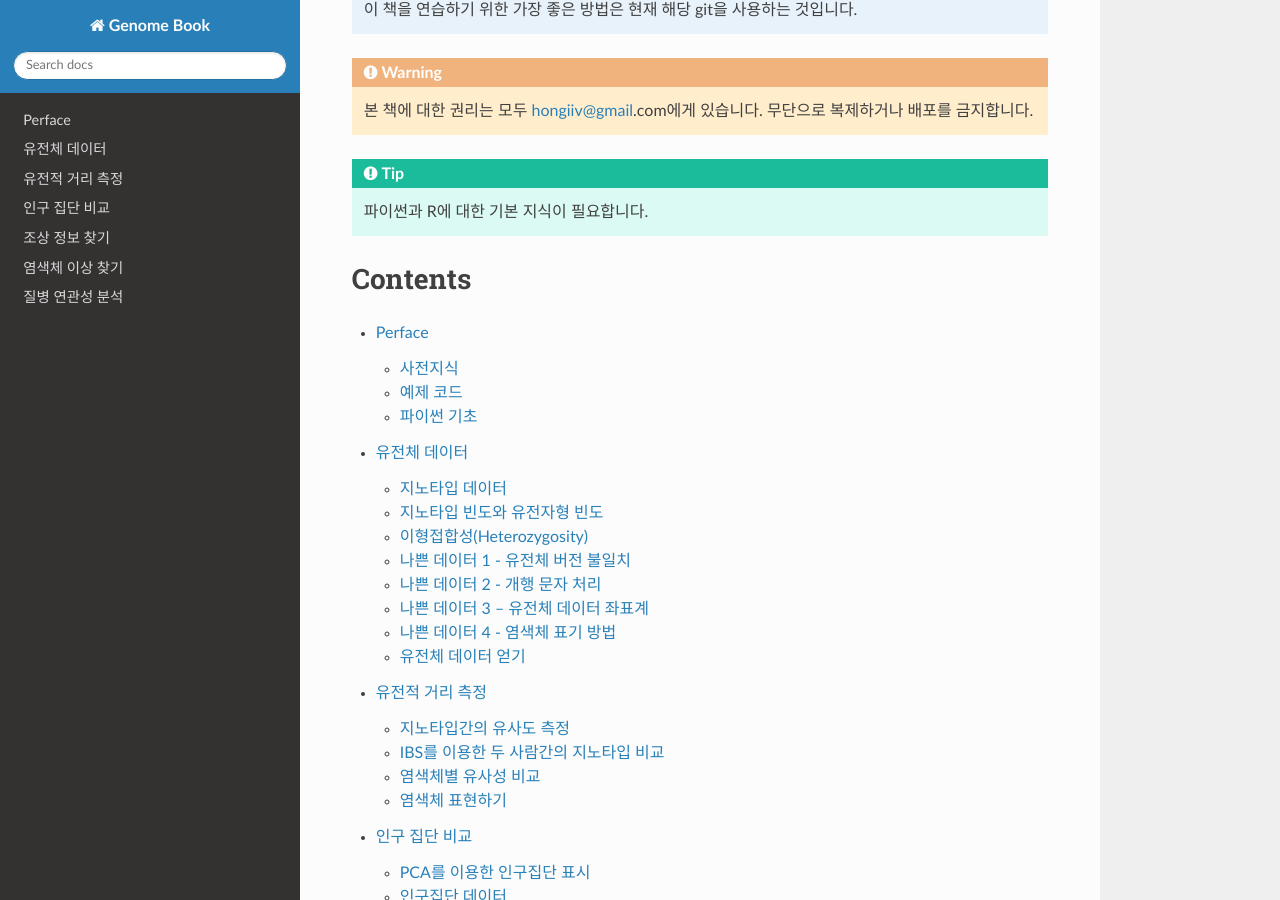
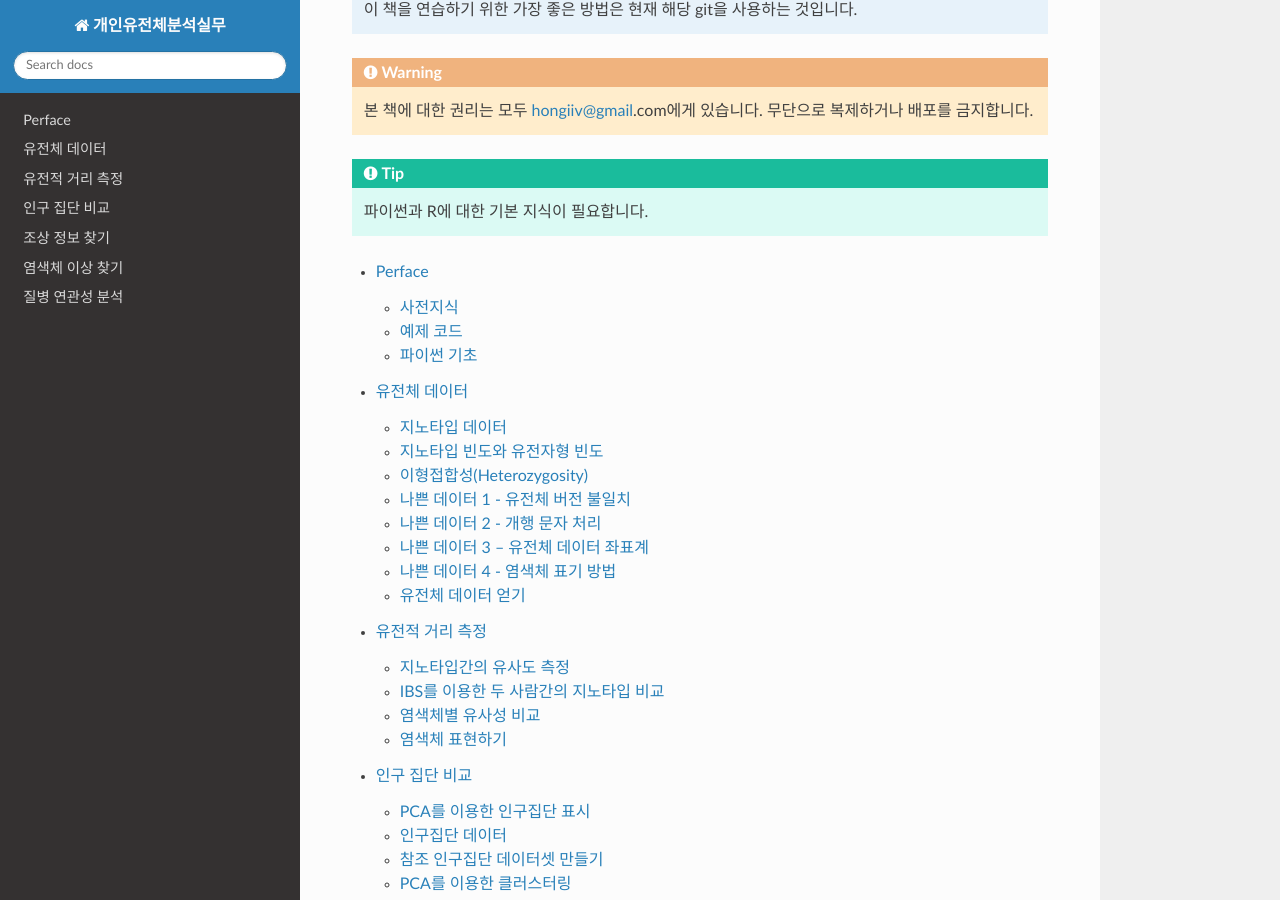
Before and after one commit to hongiiv/genome_book, a Sphinx documentation site: the page built from docs/index.rst, in a window 1280 px wide and 900 px high, scrolled down 470 px. Built offline with Sphinx 7.4.7 and the Read the Docs theme 2.0.0, drawn with Linux system fonts in a browser that asks for light colours.

Commit message:
title change

```diff
--- a/docs/conf.py
+++ b/docs/conf.py
@@ -24,9 +24,9 @@ source_parsers={
 
 # -- Project information -----------------------------------------------------
 
-project = 'Genome Book'
+project = '개인유전체분석실무'
 copyright = '2019, hongiiv'
-author = 'hongiiv'
+author = 'ChangBum Hong'
 
 # The short X.Y version
 version = ''
@@ -132,7 +132,7 @@ latex_elements = {
 # (source start file, target name, title,
 #  author, documentclass [howto, manual, or own class]).
 latex_documents = [
-    (master_doc, 'book.tex', 'book Documentation',
+    (master_doc, 'book.tex', '개인유전체분석실무',
      'hongiiv', 'manual'),
 ]
 
@@ -142,7 +142,7 @@ latex_documents = [
 # One entry per manual page. List of tuples
 # (source start file, name, description, authors, manual section).
 man_pages = [
-    (master_doc, 'book', 'book Documentation',
+    (master_doc, 'book', '개인유전체분석실무',
      [author], 1)
 ]
 
@@ -153,7 +153,7 @@ man_pages = [
 # (source start file, target name, title, author,
 #  dir menu entry, description, category)
 texinfo_documents = [
-    (master_doc, 'book', 'book Documentation',
+    (master_doc, 'book', '개인유전체분석실무',
      author, 'book', 'One line description of project.',
      'Miscellaneous'),
 ]
--- a/docs/index.rst
+++ b/docs/index.rst
@@ -18,9 +18,6 @@
 .. tip::
 	파이썬과 R에 대한 기본 지식이 필요합니다.
 
-Contents
-========
-
 .. toctree::
    :maxdepth: 2
 
```
Also changed, not shown: 18 other files.
